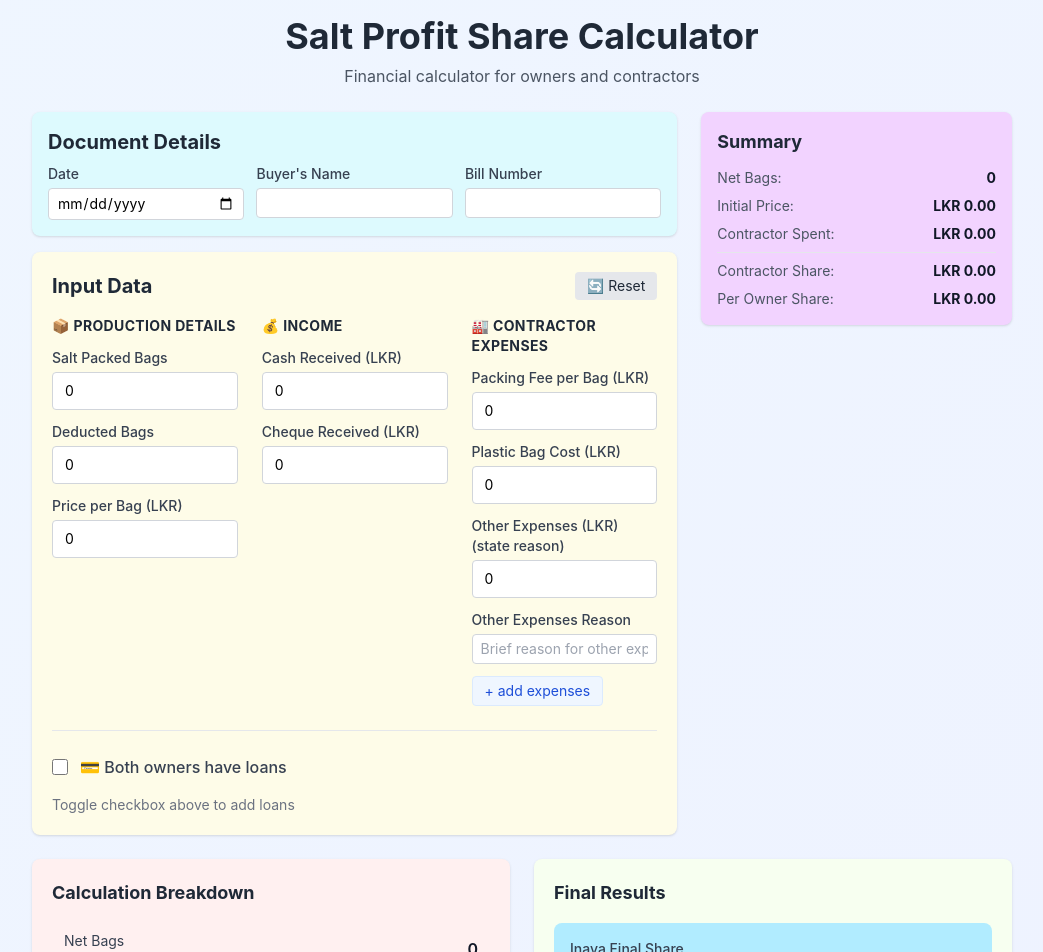
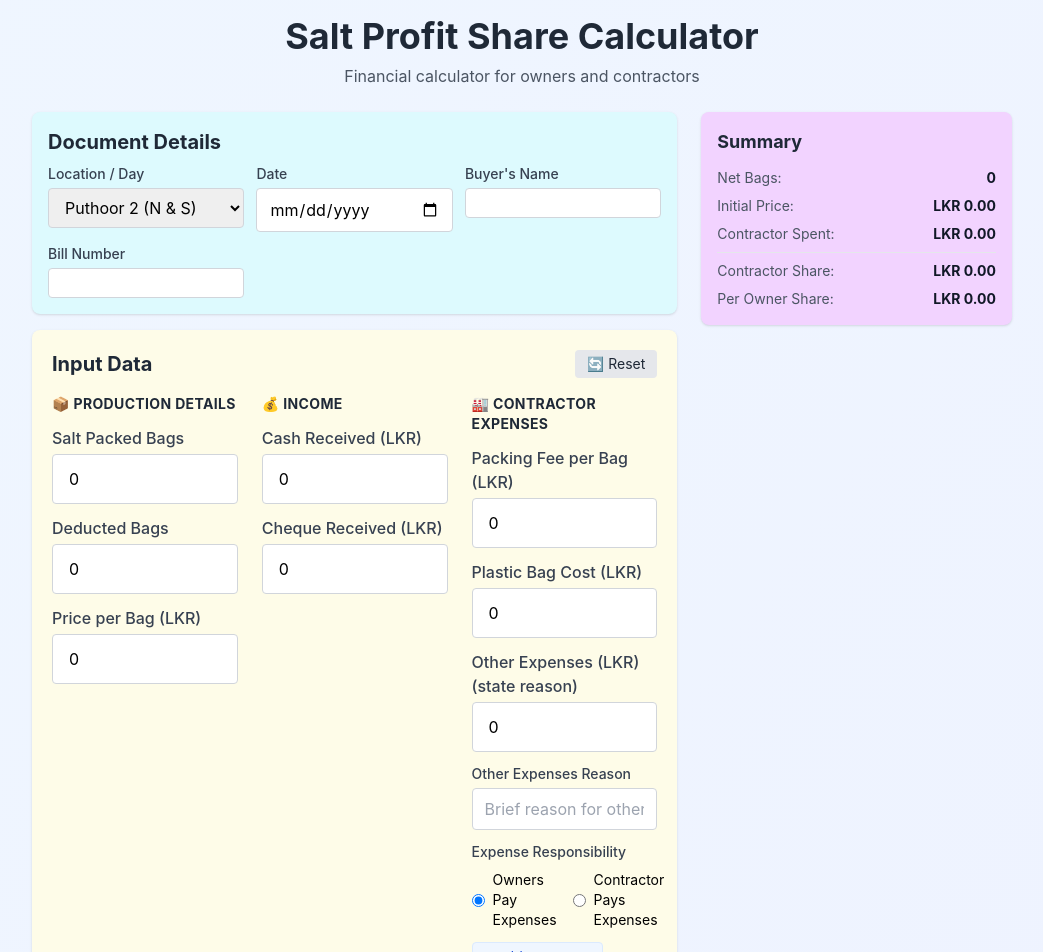
Before and after one commit to seiyadhniyas/Salt-Profit-Share-Calculator-SaaS, a React (Vite) app: page / in a window 1280 px wide. Shown: the top 952 px of the page, without its empty margins (118-1161 px from the left). Built offline with nearby package versions, Linux system fonts and the light colour scheme.

Commit message:
Add location dropdown, expense-responsibility radio, enlarge inputs, and make contractor expense calculation conditional; show contractor formula in breakdown

```diff
--- a/src/App.jsx
+++ b/src/App.jsx
@@ -20,6 +20,8 @@ export default function App(){
     bagCostPerUnit: 0,
     otherExpenses: 0,
     otherExpensesReason: '',
+    expensePayment: 'owners',
+    location: 'puthoor-2',
     loanInaya: 0,
     loanShakira: 0,
     bothOwnersHaveLoans: false,
--- a/src/components/InputSection.jsx
+++ b/src/components/InputSection.jsx
@@ -3,7 +3,7 @@ import React from 'react'
 function NumberInput({ label, value, onChange, min = 0, step = 'any', name }) {
   return (
     <label className="block mb-3">
-      <div className="text-sm font-medium text-gray-700 mb-1">{label}</div>
+      <div className="text-base font-medium text-gray-700 mb-1">{label}</div>
       <input
         name={name}
         type="number"
@@ -11,7 +11,7 @@ function NumberInput({ label, value, onChange, min = 0, step = 'any', name }) {
         min={min}
         value={value}
         onChange={(e) => onChange(name, e.target.value)}
-        className="w-full border border-gray-300 rounded px-3 py-2 text-sm focus:outline-none focus:ring-2 focus:ring-blue-500"
+        className="w-full border border-gray-300 rounded px-4 py-3 text-base focus:outline-none focus:ring-2 focus:ring-blue-500"
       />
     </label>
   )
@@ -42,12 +42,19 @@ export default function InputSection({ inputs, setInput, reset, toggleLoans }) {
         <h4 className="text-xl font-bold text-gray-800 mb-2">Document Details</h4>
         <div className="grid grid-cols-1 md:grid-cols-3 gap-3">
           <label className="block">
+            <div className="text-sm font-medium text-gray-700 mb-1">Location / Day</div>
+            <select name="location" value={inputs.location || 'puthoor-2'} onChange={(e) => onChange('location', e.target.value)} className="w-full border border-gray-300 rounded px-3 py-2 text-base">
+              <option value="puthoor-2">Puthoor 2 (N & S)</option>
+            </select>
+          </label>
+
+          <label className="block">
             <div className="text-sm font-medium text-gray-700 mb-1">Date</div>
             <input
               type="date"
               value={inputs.date || ''}
               onChange={(e) => onChange('date', e.target.value)}
-              className="w-full border border-gray-300 rounded px-2 py-1 text-sm"
+              className="w-full border border-gray-300 rounded px-3 py-2 text-base"
             />
           </label>
 
@@ -110,10 +117,24 @@ export default function InputSection({ inputs, setInput, reset, toggleLoans }) {
                 name="otherExpensesReason"
                 value={inputs.otherExpensesReason || ''}
                 onChange={(e) => onChange('otherExpensesReason', e.target.value)}
-                className="w-full border border-gray-300 rounded px-2 py-1 text-sm"
+                className="w-full border border-gray-300 rounded px-3 py-2 text-base"
                 placeholder="Brief reason for other expenses"
               />
             </label>
+
+            <div className="block mb-3">
+              <div className="text-sm font-medium text-gray-700 mb-2">Expense Responsibility</div>
+              <div className="flex items-center gap-4">
+                <label className="inline-flex items-center">
+                  <input type="radio" name="expensePayment" value="owners" checked={(inputs.expensePayment || 'owners') === 'owners'} onChange={(e) => onChange('expensePayment', e.target.value)} className="mr-2" />
+                  <span className="text-sm">Owners Pay Expenses</span>
+                </label>
+                <label className="inline-flex items-center">
+                  <input type="radio" name="expensePayment" value="contractor" checked={(inputs.expensePayment || 'owners') === 'contractor'} onChange={(e) => onChange('expensePayment', e.target.value)} className="mr-2" />
+                  <span className="text-sm">Contractor Pays Expenses</span>
+                </label>
+              </div>
+            </div>
             <div className="mt-2">
               <button type="button" onClick={addExpense} className="inline-flex items-center gap-2 px-3 py-1 bg-blue-50 text-blue-700 border border-blue-100 rounded text-sm hover:bg-blue-100">
                 + add expenses
--- a/src/components/ResultSection.jsx
+++ b/src/components/ResultSection.jsx
@@ -36,7 +36,7 @@ export default function ResultSection({results}){
             <StatRow label="Net Bags (Packed - Deducted)" value={results.netBags} isNegative={false} />
             <StatRow label="Initial Price (Net × Price/Bag)" value={formatLKR(results.initialPrice)} isNegative={false} />
             <div className="my-2 border-t"></div>
-            <StatRow label="Contractor Total Spent" value={formatLKR(results.contractorTotalSpent)} isNegative={false} />
+            <StatRow label="Contractor Total Spent (Packing Fee × PackedBags + Bag Cost × PackedBags + Other Expenses)" value={formatLKR(results.contractorTotalSpent)} isNegative={false} />
             <StatRow label="Contractor Share (Initial/2 + Spent)" value={formatLKR(results.contractorShare)} isNegative={false} />
             <div className="my-2 border-t"></div>
             <StatRow label="Grand Total Received" value={formatLKR(results.grandTotalReceived)} isNegative={false} />
--- a/src/utils/calculations.jsx
+++ b/src/utils/calculations.jsx
@@ -23,6 +23,7 @@ export function computeAll(inputs) {
   const extraExpenses = Array.isArray(inputs.extraExpenses) ? inputs.extraExpenses : []
   const extraExpensesTotal = extraExpenses.reduce((s, it) => s + safeNum(it.amount), 0)
   const totalOtherExpenses = otherExpenses + extraExpensesTotal
+  const expensePayment = inputs.expensePayment || 'owners'
   const loanInaya = inputs.bothOwnersHaveLoans ? safeNum(inputs.loanInaya) : 0
   const loanShakira = inputs.bothOwnersHaveLoans ? safeNum(inputs.loanShakira) : 0
 
@@ -37,7 +38,8 @@ export function computeAll(inputs) {
   const grandTotalReceived = cashReceived + chequeReceived
 
   // contractor_total_spent
-  const contractorTotalSpent = (packingFeePerBag * packedBags) + (bagCostPerUnit * packedBags) + totalOtherExpenses
+  // If owners pay other expenses, do not include them in contractor's total spent.
+  const contractorTotalSpent = (packingFeePerBag * packedBags) + (bagCostPerUnit * packedBags) + (expensePayment === 'contractor' ? totalOtherExpenses : 0)
 
   // contractor_share = (initial_price / 2) + contractor_total_spent
   const contractorShare = (initialPrice / 2) + contractorTotalSpent
```
